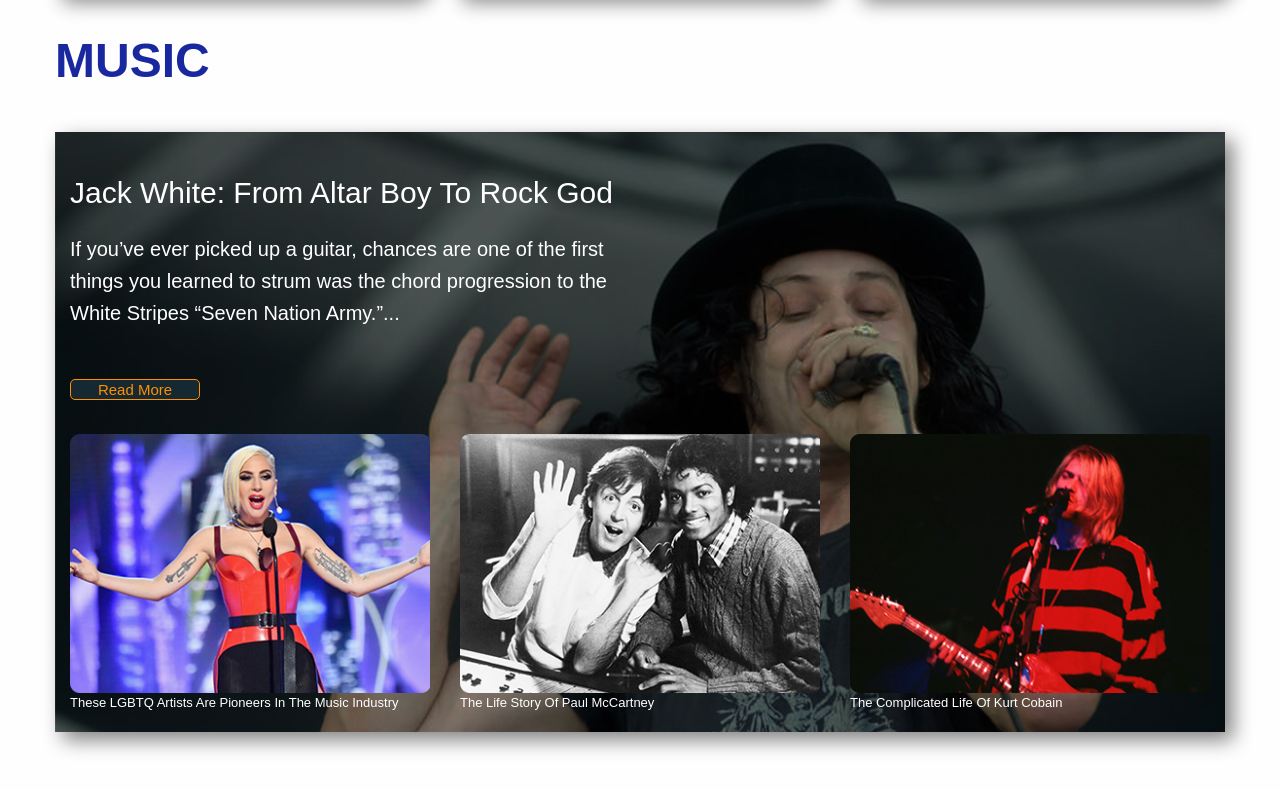
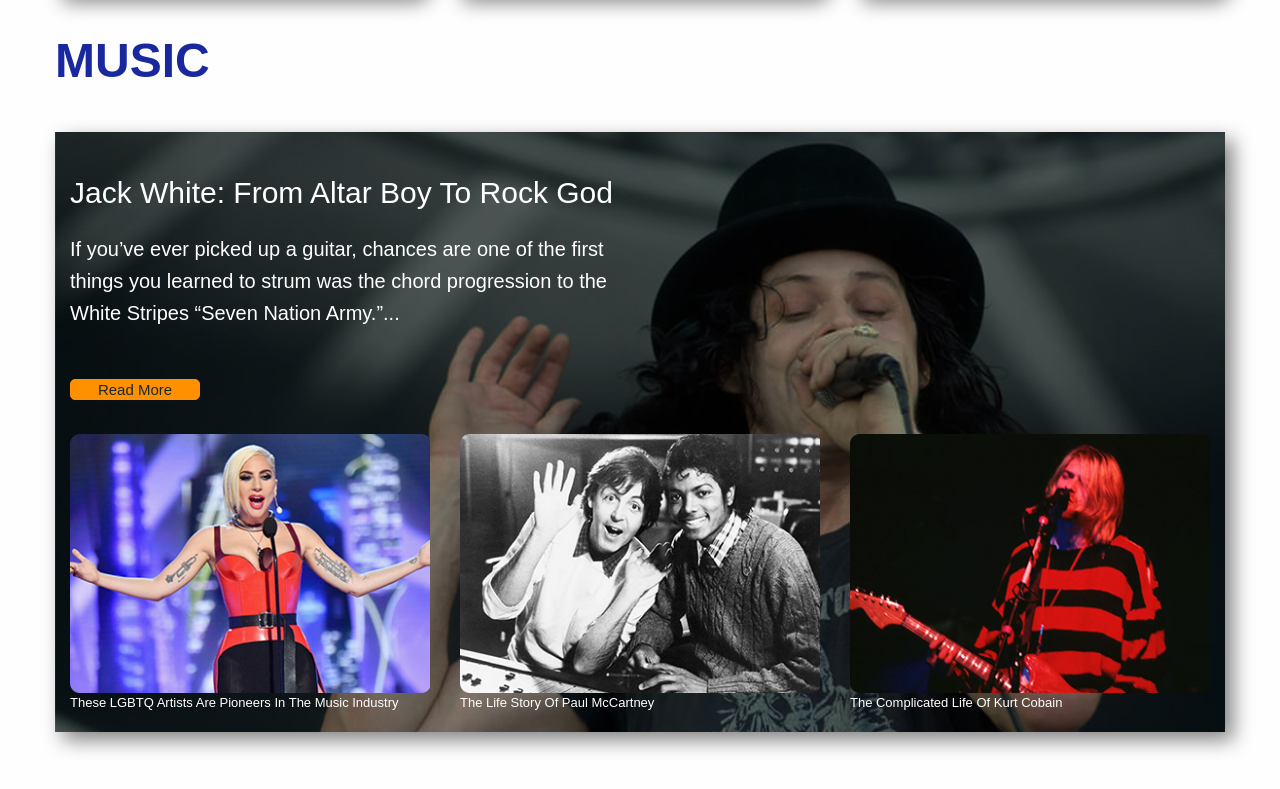
Before and after one commit to shadiaali/bootcamp, a plain HTML site: page index.html in a window 1280 px wide. In both pictures the pointer is over the button "Read More". Shown: the part 1834-2623 px from the top of the page. Drawn offline with Linux system fonts and the light colour scheme.

Commit message:
button hover effect added

```diff
--- a/css/app.css
+++ b/css/app.css
@@ -491,6 +491,17 @@ section
         font-size: 0.938em;
       }
 
+      .btn:hover {
+        border: 1px solid #162832;
+        transition: .5s;
+      }
+
+      #readBut:hover {
+        transition: .5s;
+        background-color: #ff9000;
+        color: #162832;
+      }
+
       #popArea img {
         -webkit-filter: drop-shadow(8px 8px 10px gray); /* Safari 6.0 - 9.0 */
         filter: drop-shadow(8px 8px 10px gray);
```
Also changed, not shown: 2 other files.
